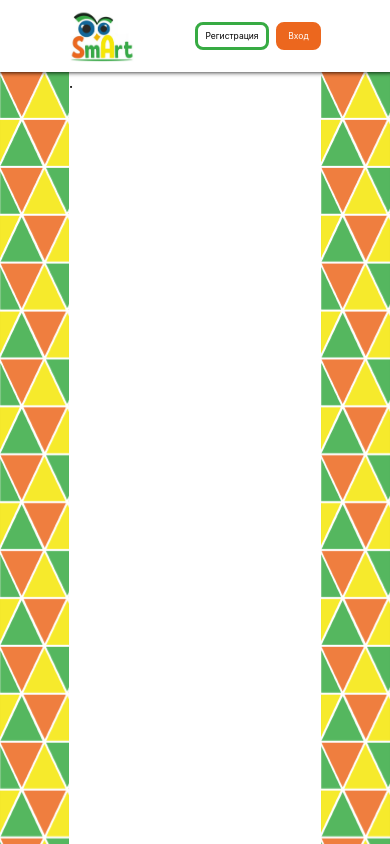
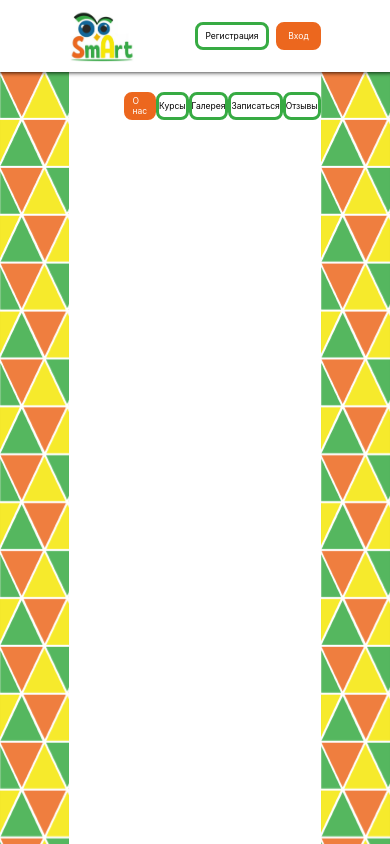
Before and after one commit to Suprunyuk-Nikita/smart, a React (Create React App) app: page / in a window 390 px wide. Built offline with nearby package versions, Linux system fonts and the light colour scheme.

Commit message:
Navbar, adaptation for PC and tablet

```diff
--- a/src/App.css
+++ b/src/App.css
@@ -4,8 +4,12 @@
 }
 
 .App-middle{
+    --appMiddleSidePading: clamp(48.53px, 6.23vw, 121.33px);
+    padding: 20px var(--appMiddleSidePading);
+
     --sidePanelWidth: clamp(68.8px, 8.96vw, 172px);
-    width: calc(100vw - (var(--sidePanelWidth) * 2));
-    --headerHeight: clamp(51.73px, 6.74vw, 129.33px) - 20px;
+    width: calc(100vw - var(--sidePanelWidth) * 2 - var(--appMiddleSidePading) * 2);
+
+    --headerHeight: clamp(51.73px, 6.74vw, 129.33px) - 60px;
     height: calc(100vh - var(--headerHeight));
 }
--- a/src/App.js
+++ b/src/App.js
@@ -2,6 +2,7 @@ import React from 'react';
 import './App.css';
 import Header from './components/header.js';
 import Panel from './components/side-panel.js';
+import Navbar from './components/navbar.js';
 
 function App() {
   return (
@@ -10,7 +11,7 @@ function App() {
       <div className='App-main'>
         <Panel />
         <div className='App-middle'>
-          .
+          <Navbar />
         </div>
         <Panel />
       </div>
--- a/src/components/header.js
+++ b/src/components/header.js
@@ -8,7 +8,7 @@ const Header = () => {
         <div className="header">
             <img className="header-logo" src={logo} alt="#" />
             <div className="header-btns-panel">
-                <div className="styles-btn" style={{ justifyItems: "self-end" }}>Регистрация</div>
+                <div className="styles-btn">Регистрация</div>
                 <div className="header-btn">Вход</div>
             </div>
         </div>
--- /dev/null
+++ b/src/components/navbar.css
@@ -0,0 +1,20 @@
+.navbar {
+    display: flex;
+    justify-content: space-between;
+}
+
+.navbar-btn {
+    display: flex;
+    width: clamp(68.8px, 8.96vw, 172px);
+    height: clamp(22.4px, 2.92vw, 56px);
+    padding: 0px clamp(5.87px, 0.76vw, 14.67px);
+    margin-left: clamp(6.4px, 0.83vw, 16px);
+    border: 3px solid #EC671E;
+    border-radius: clamp(8px, 1.04vw, 20px);
+    align-items: center;
+    justify-content: center;
+    font-size: clamp(8.53px, 1.11vw, 21.33px);
+    cursor: pointer;
+    color: white;
+    background-color: #EC671E;
+}
--- /dev/null
+++ b/src/components/navbar.js
@@ -0,0 +1,16 @@
+import React from "react";
+import "./navbar.css";
+
+const Navbar = () => {
+    return(
+        <div className="navbar">
+            <div className="navbar-btn">О нас</div>
+            <div className="styles-btn">Курсы</div>
+            <div className="styles-btn">Галерея</div>
+            <div className="styles-btn">Записаться</div>
+            <div className="styles-btn">Отзывы</div>
+        </div>
+    );
+}
+
+export default Navbar;
```
